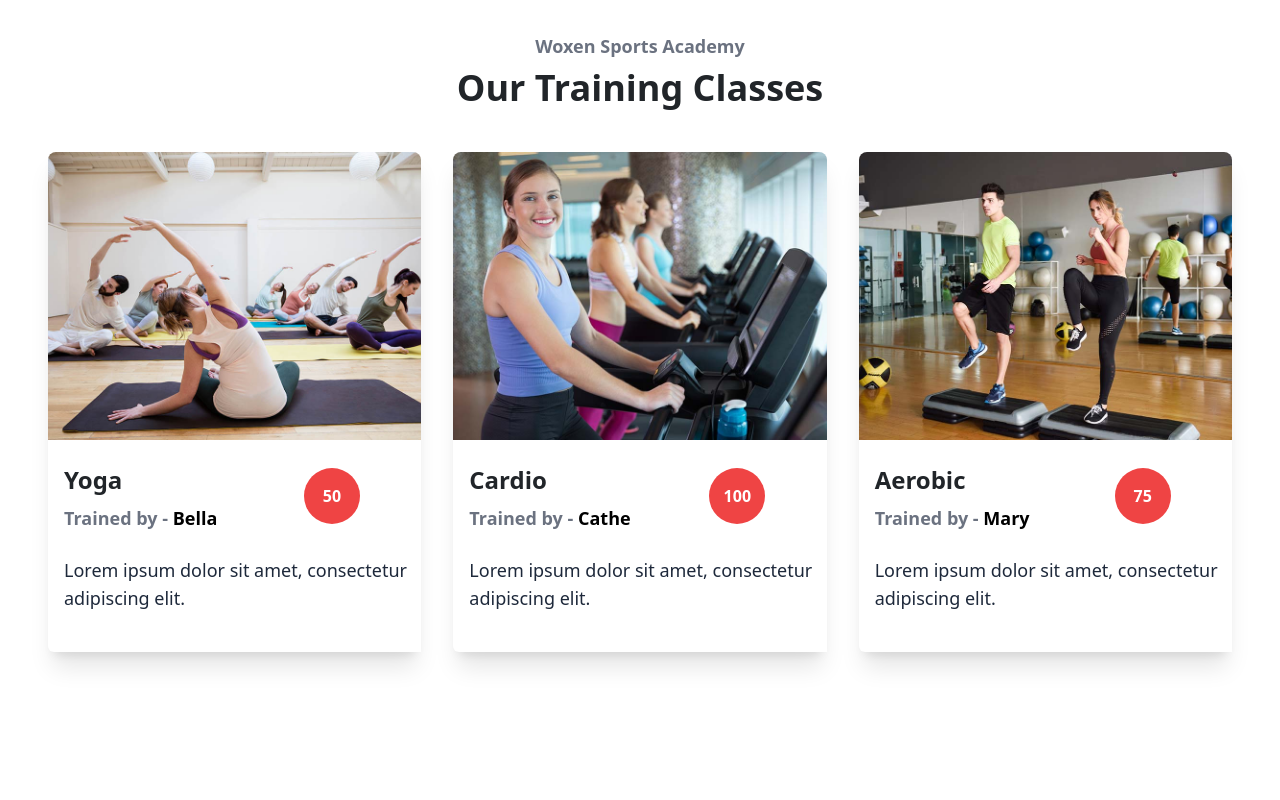
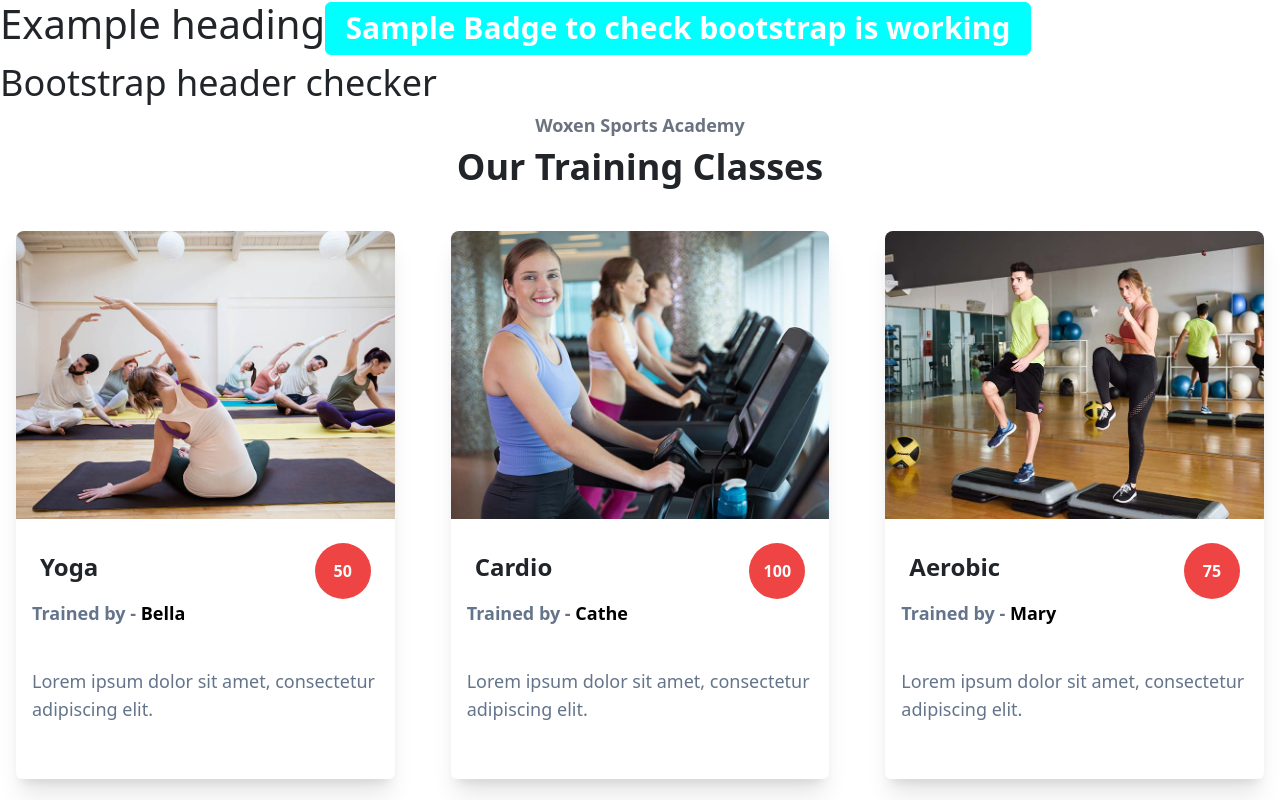
Before and after one commit to CODEX-WoU/NewLeague, a React (Vite) app in the folder client/: page / in a window 1280 px wide. Built offline with nearby package versions, Linux system fonts and the light colour scheme.

Commit message:
Changed app.tsx to default

```diff
--- a/client/src/App.tsx
+++ b/client/src/App.tsx
@@ -1,22 +1,22 @@
-import EventCard from './components/EventCard'
-import yogaImage from './assets/yoga.jpg'
-import aerobicImage from './assets/aerobic.jpg'
-import cardioImage from './assets/cardio.jpg'
-import './App.css'
+import { Badge, Button } from "react-bootstrap";
+import { RouterProvider } from "react-router-dom";
+import router from "./router";
 
-const App: React.FC = () => {
-
+function App() {
   return (
     <>
-      <h2 className='text-lg text-gray-500 font-sans font-semibold'>Woxen Sports Academy</h2>
-      <h2 className="text-4xl font-bold font-sans text-center mb-6">Our Training Classes</h2>
-      <div className="flex flex-col md:flex-row justify-between">
-        <EventCard eventName="Yoga" trainedBy="Bella" info="Lorem ipsum dolor sit amet, consectetur adipiscing elit." price={50} image={yogaImage} />
-        <EventCard eventName="Cardio" trainedBy="Cathe" info="Lorem ipsum dolor sit amet, consectetur adipiscing elit." price={100} image={aerobicImage} />
-        <EventCard eventName="Aerobic" trainedBy="Mary" info="Lorem ipsum dolor sit amet, consectetur adipiscing elit." price={75} image={cardioImage} />
+      <div>
+        <h1>
+          Example heading
+          <Badge bg="primary" as={Button}>
+            Sample Badge to check bootstrap is working
+          </Badge>
+        </h1>
       </div>
+      <h1 className="text-4xl">Bootstrap header checker</h1>
+      <RouterProvider router={router} />
     </>
   );
-};
+}
 
 export default App;
```
